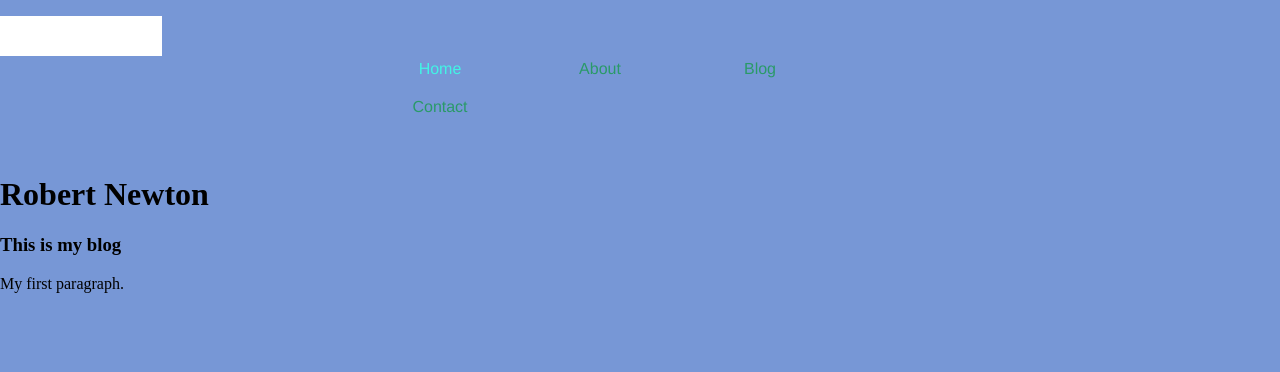
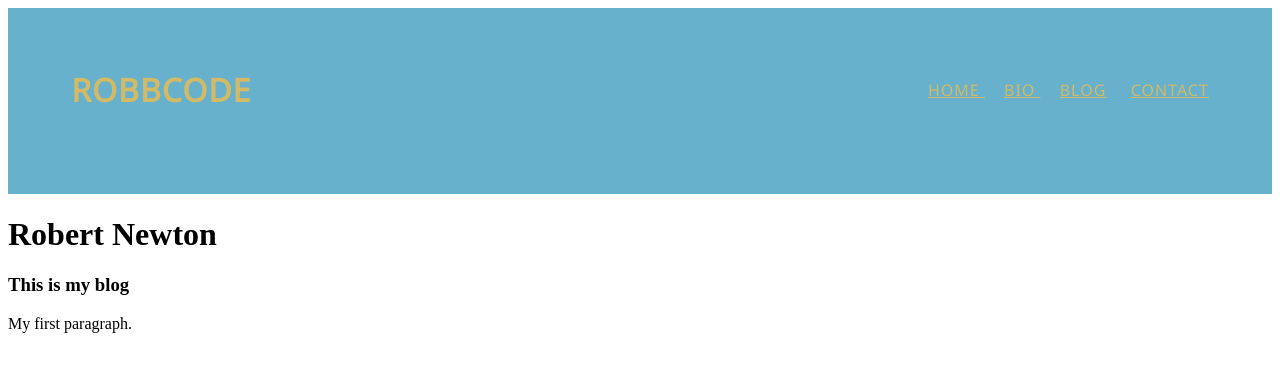
Before and after one commit to newtorob/robbcode, a plain HTML site: page index.html in a window 1280 px wide. Drawn offline with Linux system fonts and the light colour scheme.

Commit message:
Big Changes
Fixed nav bar

```diff
--- a/index.html
+++ b/index.html
@@ -4,23 +4,21 @@
 
 <!-- Running blog, set this into github often! -->
 <head>
-   <script src="nav.js"></script>
    <link rel="stylesheet" type="text/css" href="nav.css" media="screen" />
 <title>RobbCode</title>
+</head>
 <!--this is the nav section -->
-<div class="back">
-<section>
+<header>
+  <div><h1>RobbCode</h1></div>
   <nav>
-    <div></div>
     <ul>
-      <li data-xcoord="0px" class="active"> Home</li>
-      <li data-xcoord="160px"> About </li>
-      <li data-xcoord="320px"> Blog </li>
-      <li data-xcoord="480px"> Contact </li>
+      <a href = '#'> Home </a>
+      <a href = '#'> Bio </a>
+      <a href = '#'> Blog</a>
+      <a href = '#'> Contact </a>
     </ul>
   </nav>
-</section>
-</head>
+</header>
 
 <body>
 <!--this is the header -->
@@ -31,5 +29,5 @@
 <p>My first paragraph.</p>
 
 </body>
-</div>
+
 </html>
--- a/nav.css
+++ b/nav.css
@@ -1,56 +1,71 @@
-.back{
-  position: fixed;
-  left:0;
-  top:0;
-  width:100%;
-  height:100%;
-  background: #7797d6;
+@import url(http://fonts.googleapis.com/css?family=Noto+Sans);
+
+header {
+  text-align: justify;
+  letter-spacing: 1px;
+  padding: 2em 5%;
+  background: rgba(42, 145, 184, 0.71);
+  color: rgba(238, 188, 76, 0.79);
+  text-transform: uppercase;
+  font-family: 'Noto Sans', sans-serif;
+}
+
+a {
+  color: rgba(238, 188, 76, 0.79);
+}
+
+header::after {
+  content: '';
+  display: inline-block;
+  width: 100%;
+}
+
+header > div,
+header > div::before,
+header > div h1,
+header nav {
+  display: inline-block;
+  vertical-align: middle;
+  text-align: left;
+  line-height: 1.8em;
+}
+
+header > div {
+  height: 100%;
+}
+
+header > div::before {
+  content: '';
+  height: 100%;
+}
+
+header nav a {
+  padding: 0 0.6em;
+  white-space: nowrap;
+}
+
+header nav a:last-child {
+  padding-right: 0;
+}
+
+header h1:hover,
+header nav a:hover {
+  color: rgb(195, 148, 223);
+  cursor: pointer;
 }
 
 
-section{
-  postion:relative;
-  width:640px;
-  margin:50px auto;
+@media screen and (max-width: 768px) {
+  header {
+    height: auto;
+  }
+
+  header > div,
+  header > div h1,
+  header nav {
+    height: auto;
+    width: auto;
+    display: block;
+    text-align: center;
+  }
 }
-
-nav{
-  width: 100%;
-}
-
-nav ul li {
-  display: inline-block;
-  list-style:none;
-  width:160px;
-  text-align: center;
-  font-family: Helvetica, sans-serif;
-  border: 1px dashed rgba(255,255,255,0);
-  color: rgb(42, 154, 104);
-  padding: 10px 0 10px 0;
-  margin: -1px -5px -1px -1px;
-  cursor: pointer;
-  transiton: all .2s;
-  -webkit-transition: all .2s;
-}
-
-nav ul li: hover {
-  background: rgb(66, 244, 229);
-  positon: absolute;
-  width: 100%;
-  padding:0;
-  z-index:100;
-}
-
-nav div {
-  position:absolute;
-  left:0;
-  top:16px;
-  background:#fff;
-  width:162px;
-  height:40px;
-  z-index:99;
-}
-
-.active{
-  color: rgb(66, 244, 229);
-}
```
Also changed, not shown: about.html (+13 -2 lines).
